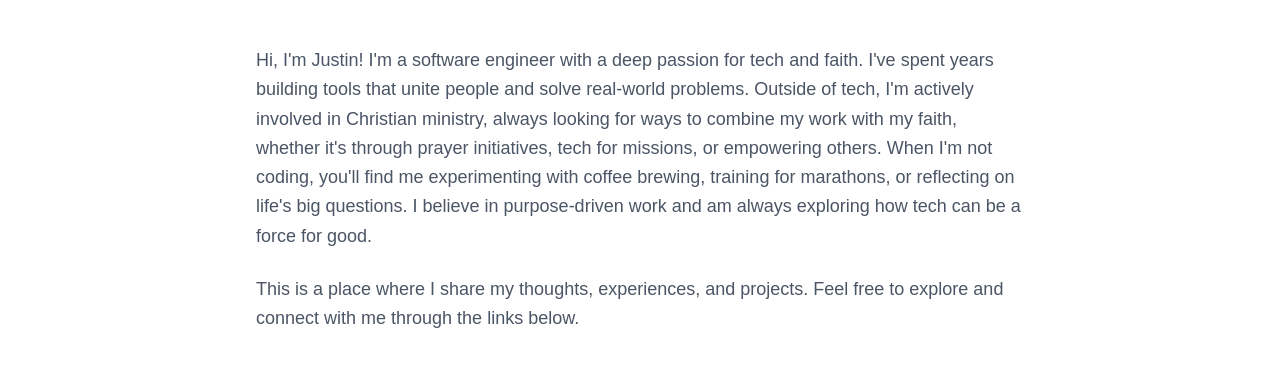
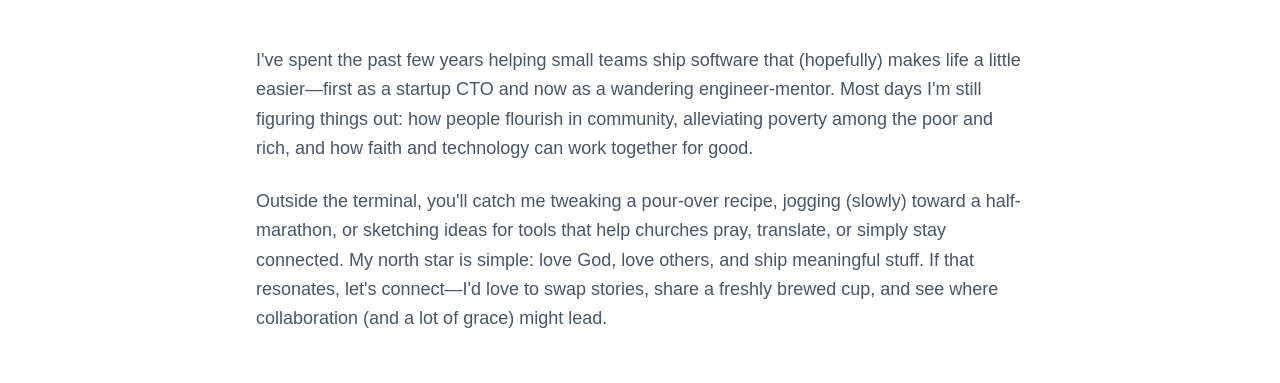
Before and after one commit to justinnout/my-website, a Next.js app: page /about in a window 1280 px wide. Shown: the part 482-865 px from the top of the page. Built offline with nearby package versions, Linux system fonts and the light colour scheme.

Commit message:
Update about me

```diff
--- a/src/app/about/page.tsx
+++ b/src/app/about/page.tsx
@@ -22,22 +22,21 @@ export default function About() {
           </div>
           <div className="space-y-6">
             <p className="text-lg text-gray-600 dark:text-gray-300 leading-relaxed">
-              Hi, I&apos;m Justin! I&apos;m a software engineer with a deep
-              passion for tech and faith. I&apos;ve spent years building tools
-              that unite people and solve real-world problems. Outside of tech,
-              I&apos;m actively involved in Christian ministry, always looking
-              for ways to combine my work with my faith, whether it&apos;s
-              through prayer initiatives, tech for missions, or empowering
-              others. When I&apos;m not coding, you&apos;ll find me
-              experimenting with coffee brewing, training for marathons, or
-              reflecting on life&apos;s big questions. I believe in
-              purpose-driven work and am always exploring how tech can be a
-              force for good.
+              I&apos;ve spent the past few years helping small teams ship
+              software that (hopefully) makes life a little easier—first as a
+              startup CTO and now as a wandering engineer-mentor. Most days
+              I&apos;m still figuring things out: how people flourish in
+              community, alleviating poverty among the poor and rich, and how
+              faith and technology can work together for good.
             </p>
             <p className="text-lg text-gray-600 dark:text-gray-300 leading-relaxed">
-              This is a place where I share my thoughts, experiences, and
-              projects. Feel free to explore and connect with me through the
-              links below.
+              Outside the terminal, you&apos;ll catch me tweaking a pour-over
+              recipe, jogging (slowly) toward a half-marathon, or sketching
+              ideas for tools that help churches pray, translate, or simply stay
+              connected. My north star is simple: love God, love others, and
+              ship meaningful stuff. If that resonates, let&apos;s
+              connect—I&apos;d love to swap stories, share a freshly brewed cup,
+              and see where collaboration (and a lot of grace) might lead.
             </p>
           </div>
         </div>
```
